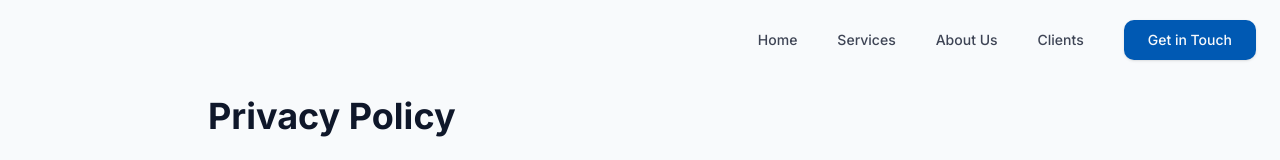
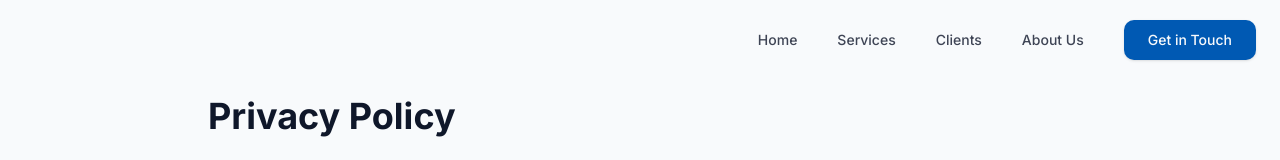
Before and after one commit to rafaelmaranonpy-ui/fingatecfo, a React (Vite) app: page /privacy-policy in a window 1280 px wide. Shown: the top 160 px of the page. Built offline with nearby package versions, Linux system fonts and the light colour scheme.

Commit message:
Reorder Navbar items
Swap About Us and Clients in the main navigation to display Home, Services, Clients, About Us.

```diff
--- a/src/components/Navbar.tsx
+++ b/src/components/Navbar.tsx
@@ -52,8 +52,8 @@ export const Navbar = () => {
   const navItems = [
     { label: 'Home', href: '/' },
     { label: 'Services', href: '/#services' },
+    { label: 'Clients', href: '/#clients' },
     { label: 'About Us', href: '/#about' },
-    { label: 'Clients', href: '/#clients' },
   ];
 
   return (
```
